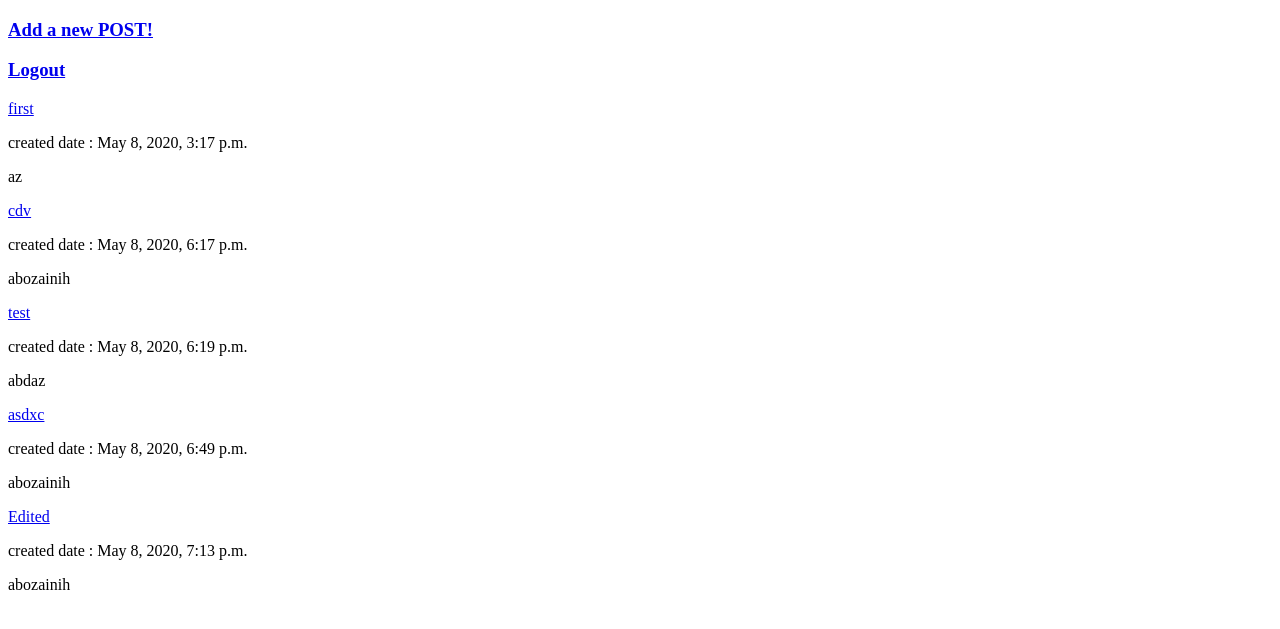
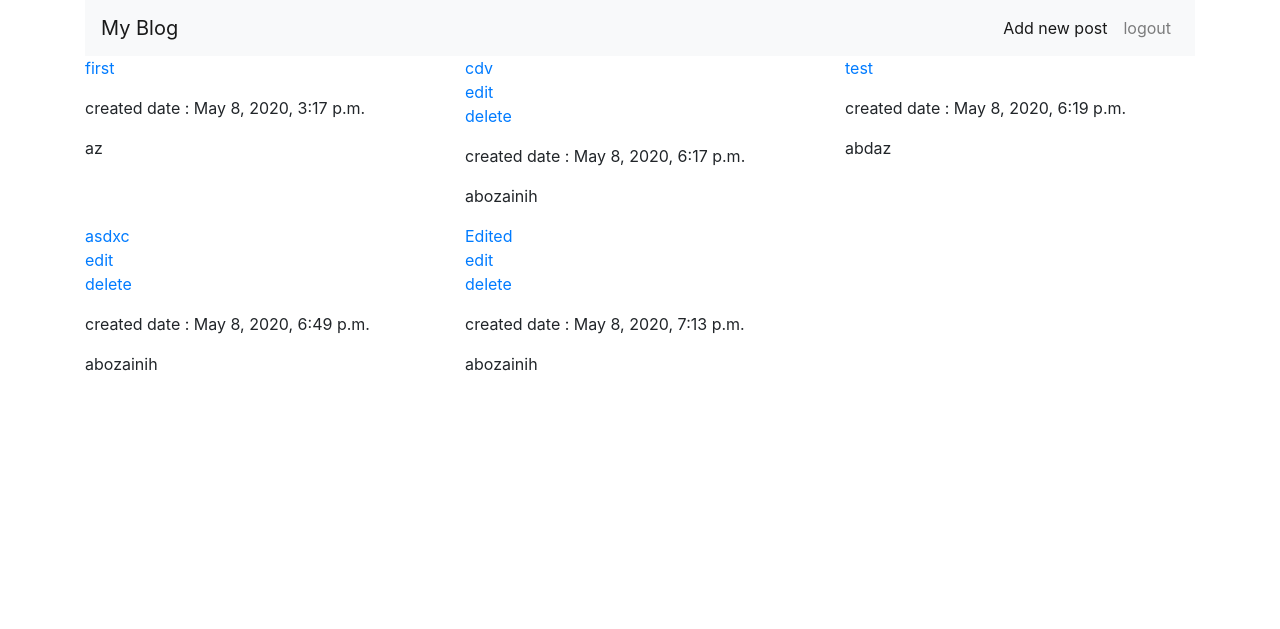
Before and after one commit to abozainih/new-blog, a Django app: page / in a window 1280 px wide. Shown: the top 629 px of the page. Run offline with Django 3.2, Linux system fonts and the light colour scheme; a user stored in the database is signed in; data comes from the database, SQL or seed files in the repository; both versions use the stored data as it was after the commit; some libraries are stand-ins or nearby versions.

Commit message:
edited delete

```diff
--- /dev/null
+++ b/posts/templates/base.html
@@ -0,0 +1,22 @@
+{% load static %}
+<!DOCTYPE html>
+<html lang="en">
+<head>
+    <meta charset="UTF-8">
+    <meta name="viewport" content="width=device-width, initial-scale=1.0">
+    <link rel="stylesheet" href="https://stackpath.bootstrapcdn.com/bootstrap/4.4.1/css/bootstrap.min.css" integrity="sha384-Vkoo8x4CGsO3+Hhxv8T/Q5PaXtkKtu6ug5TOeNV6gBiFeWPGFN9MuhOf23Q9Ifjh" crossorigin="anonymous">
+    <link rel="stylesheet" href="{% static 'post/style.css' %}">
+    <title>test</title>
+</head>
+<body>
+
+    {% block content %}
+    {% endblock %}
+
+
+
+    <script src="https://code.jquery.com/jquery-3.4.1.slim.min.js" integrity="sha384-J6qa4849blE2+poT4WnyKhv5vZF5SrPo0iEjwBvKU7imGFAV0wwj1yYfoRSJoZ+n" crossorigin="anonymous"></script>
+<script src="https://cdn.jsdelivr.net/npm/popper.js@1.16.0/dist/umd/popper.min.js" integrity="sha384-Q6E9RHvbIyZFJoft+2mJbHaEWldlvI9IOYy5n3zV9zzTtmI3UksdQRVvoxMfooAo" crossorigin="anonymous"></script>
+<script src="https://stackpath.bootstrapcdn.com/bootstrap/4.4.1/js/bootstrap.min.js" integrity="sha384-wfSDF2E50Y2D1uUdj0O3uMBJnjuUD4Ih7YwaYd1iqfktj0Uod8GCExl3Og8ifwB6" crossorigin="anonymous"></script>
+</body>
+</html>
--- a/posts/templates/posts/index.html
+++ b/posts/templates/posts/index.html
@@ -1,19 +1,47 @@
-<!DOCTYPE html>
-<html lang="en">
-<head>
-    <meta charset="UTF-8">
-    <meta name="viewport" content="width=device-width, initial-scale=1.0">
-    <title>Document</title>
-</head>
-<body>
-    <h3><a href="{% url 'create'  %}">Add a new POST!</a></h3>
-    <h3><a href="{% url 'logout'  %}"> Logout</a></h3>
+{%  extends 'base.html' %}
+
+{% block content %}
+
+<div class="container">
+
+    <nav class="navbar navbar-expand-lg navbar-light bg-light">
+        <a class="navbar-brand" href="#">My Blog</a>
+        <button class="navbar-toggler" type="button" data-toggle="collapse" data-target="#navbarSupportedContent" aria-controls="navbarSupportedContent" aria-expanded="false" aria-label="Toggle navigation">
+          <span class="navbar-toggler-icon"></span>
+        </button>
+
+        <div class="collapse navbar-collapse" id="navbarSupportedContent">
+          <ul class="navbar-nav ml-auto">
+            <li class="nav-item active">
+              <a class="nav-link" href="{% url 'create'  %}">Add new post <span class="sr-only">(current)</span></a>
+            </li>
+            <li class="nav-item">
+              <a class="nav-link" href="{% url 'logout'  %}">logout</a>
+            </li>
+
+          </ul>
+        </div>
+      </nav>
+      <div class="row">
    {% for post in posts %}
-    <p><a href="{% url 'post' post.id  %}"> {{ post.title }} </a></p>
-    <p>created date : {{ post.date }}</p>
-    <p> {{ post.author  }}</p>
+       <div class="col-4">
+            <p><a href="{% url 'post' post.id  %}"> {{ post.title }} </a>
 
-    {% endfor %}
+                {% if post.author.id == user.id %}
 
-</body>
-</html>
+                <a style="display: block" href="{% url 'editPost' post.id %}" > edit</a>
+                <a style="display: block" href="{% url 'delete' post.id %}" > delete</a>
+                {%  endif  %}
+
+            <p>created date : {{ post.date }}</p>
+            <p> {{ post.author  }}</p>
+
+       </div>
+        {% endfor %}
+
+   </div>
+
+
+
+</div>
+    {% endblock %}
--- a/posts/urls.py
+++ b/posts/urls.py
@@ -3,8 +3,9 @@ from django.urls import path
 from . import views
 urlpatterns = [
 path('post/create',views.create,name='create'),
+path('post/editPost/<id>',views.edit,name='editPost'),
 path('',views.show,name='posts'),
 path('post/<id>',views.details,name='post'),
-
+path('post/delete/<id>',views.delete,name='delete'),
 
 ]
--- a/posts/views.py
+++ b/posts/views.py
@@ -26,7 +26,27 @@ def show(request):
     posts = Post.objects.all()
 
     return render(request,'posts/index.html',{'posts':posts})
-@login_required
+
+
+@login_required(login_url='/accounts/login')
 def details(request,id):
     post = Post.objects.get(pk = id)
     return render(request,'posts/post.html',{'post':post})
+
+
+@login_required(login_url='/accounts/login')
+def edit(request,id):
+    if request.method == 'POST':
+        form = PostForm(request.POST)
+        if form.is_valid():
+            Post.objects.filter(pk=id).update(title = request.POST['title'],body = request.POST['body'])
+            return redirect('post',id)
+    post = Post.objects.get(pk = id)
+    form = PostForm(instance=post)
+    return render(request,'posts/editPost.html',{'form':form})
+
+
+@login_required(login_url='/accounts/login')
+def delete(request,id):
+    Post.objects.filter(pk=id).delete()
+    return redirect("posts")
```
Also changed, not shown: posts/templates/posts/editPost.html (added, +10 -0 lines), blog/settings.py (line endings or trailing spaces), db.sqlite3 (added), posts/static/post/style.css (added).
